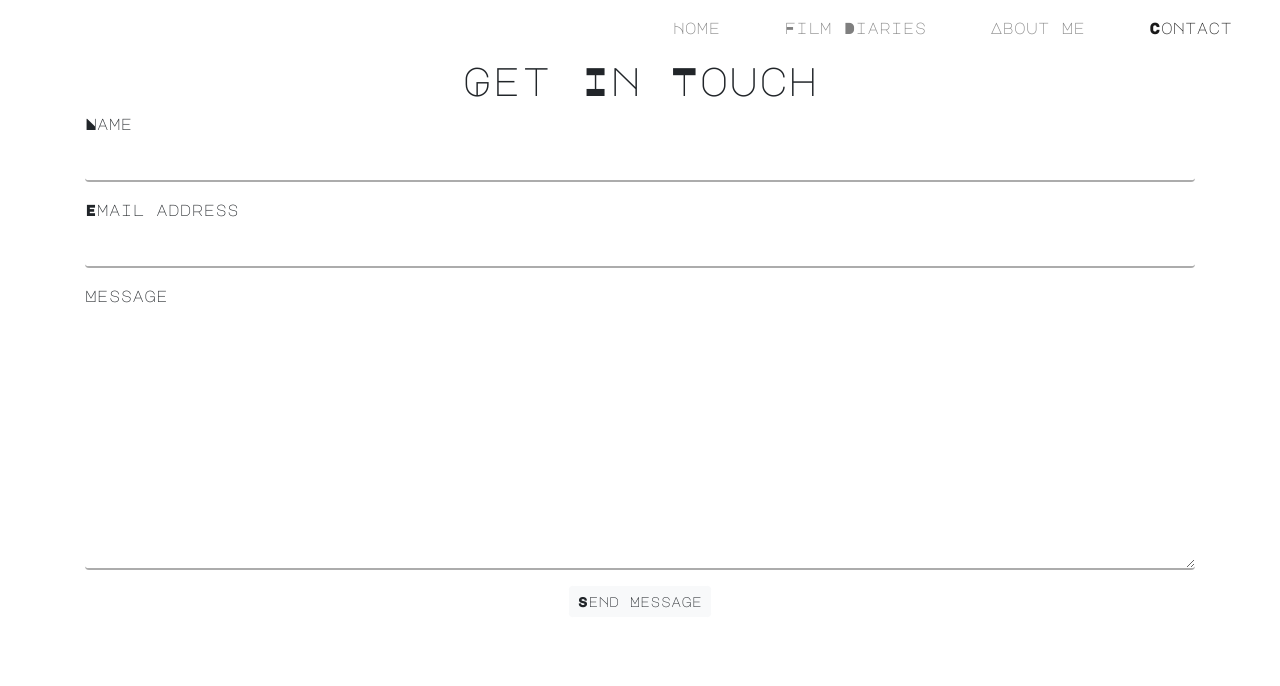
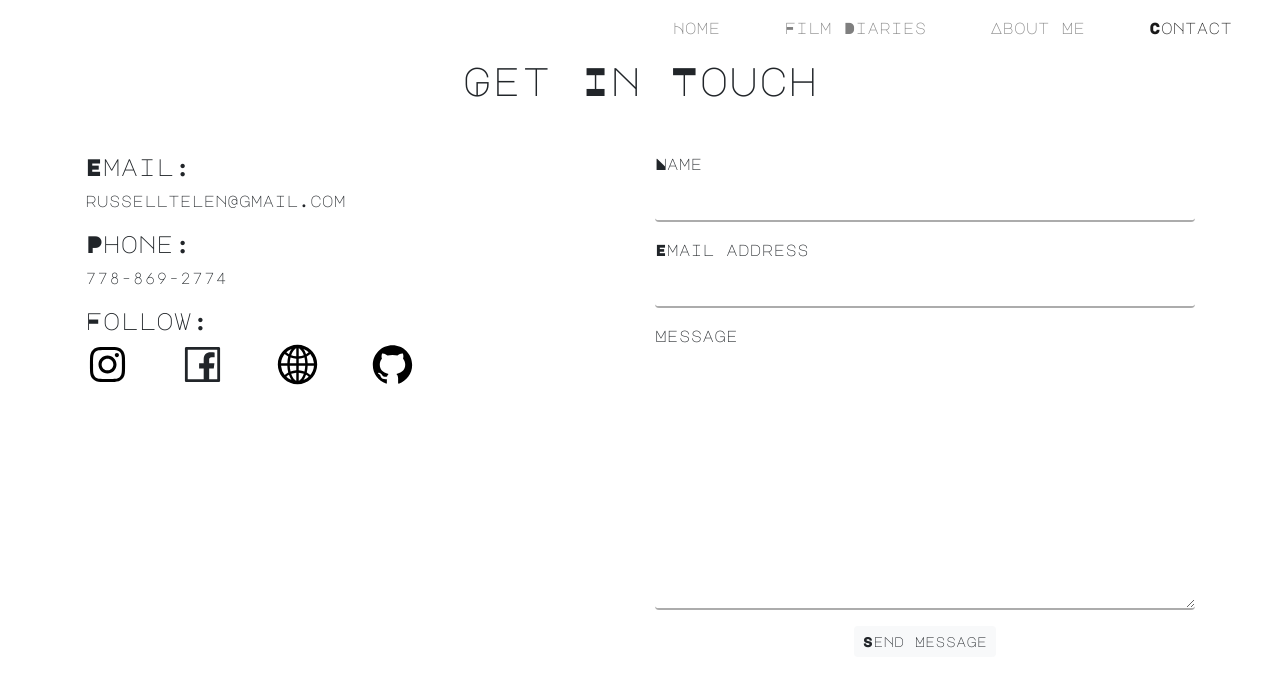
Before and after one commit to russtelen/PHOTOGRAPHY-PORTFOLIO, a React (Create React App) app: page /contact in a window 1280 px wide. Shown: the top 686 px of the page. Built offline with nearby package versions, Linux system fonts and the light colour scheme.

Commit message:
Style and Add Contact contents #2

```diff
--- a/src/App.css
+++ b/src/App.css
@@ -7,6 +7,18 @@ hr {
   background-color: white;
   height: 1px;
   border: 0;
+}
+
+a {
+  color: black;
+}
+
+a:hover {
+  color: gray;
+}
+
+a:visited {
+  color: gray;
 }
 
 /* Landing */
--- a/src/components/Contact/Contact.js
+++ b/src/components/Contact/Contact.js
@@ -1,4 +1,10 @@
 import React from "react";
+import {
+  AiOutlineInstagram,
+  AiOutlineFacebook,
+  AiOutlineGlobal,
+  AiOutlineGithub,
+} from "react-icons/ai";
 
 const Contact = () => {
   return (
@@ -7,12 +13,50 @@ const Contact = () => {
         Get In Touch
       </h1>
 
-      <div className="container mb-5">
+      <div className="container my-5">
+        <div className="row">
+          <div className="container col-lg-6 mb-5">
+            <div>
+              <p className="h4">Email:</p>
+              <p>russelltelen@gmail.com</p>
+            </div>
+            <div>
+              <p className="h4">Phone:</p>
+              <p>778-869-2774</p>
+            </div>
+            <div>
+              <p className="h4">Follow:</p>
+              <div className="row">
+                <a
+                  href="https://www.instagram.com/russtelen/"
+                  className="col-2 "
+                >
+                  <AiOutlineInstagram size={45} />
+                </a>
+                <a className="col-2 ">
+                  <AiOutlineFacebook size={45} />
+                </a>
+                <a className="col-2 " href="https://www.russtelen.me/">
+                  <AiOutlineGlobal size={45} />
+                </a>
+                <a className="col-2 " href="https://github.com/russtelen">
+                  <AiOutlineGithub size={45} />
+                </a>
+              </div>
+            </div>
+          </div>
+
+          <div className="container col-lg-6">
             <form className="contact__form" name="contact" method="post">
               <input type="hidden" name="form-name" value="contact" />
               <div className="form-group">
                 <label htmlFor="exampleFormControlInput1">Name</label>
-            <input type="text" className="form-control" name="name" required />
+                <input
+                  type="text"
+                  className="form-control"
+                  name="name"
+                  required
+                />
               </div>
 
               <div className="form-group">
@@ -44,6 +88,8 @@ const Contact = () => {
             </form>
           </div>
         </div>
+      </div>
+    </div>
   );
 };
 
```
Lines whose indentation alone changed are shown as unchanged.
